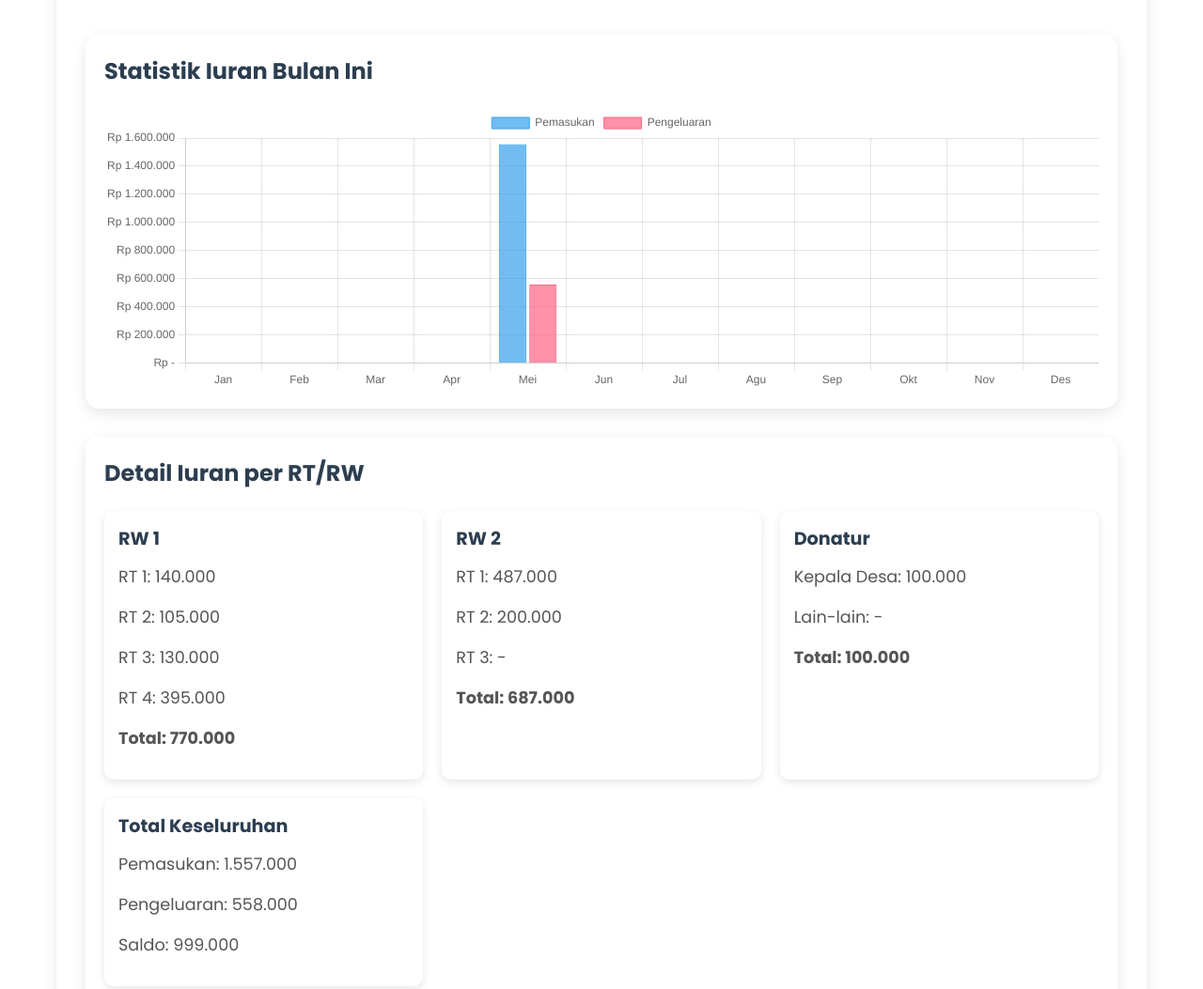
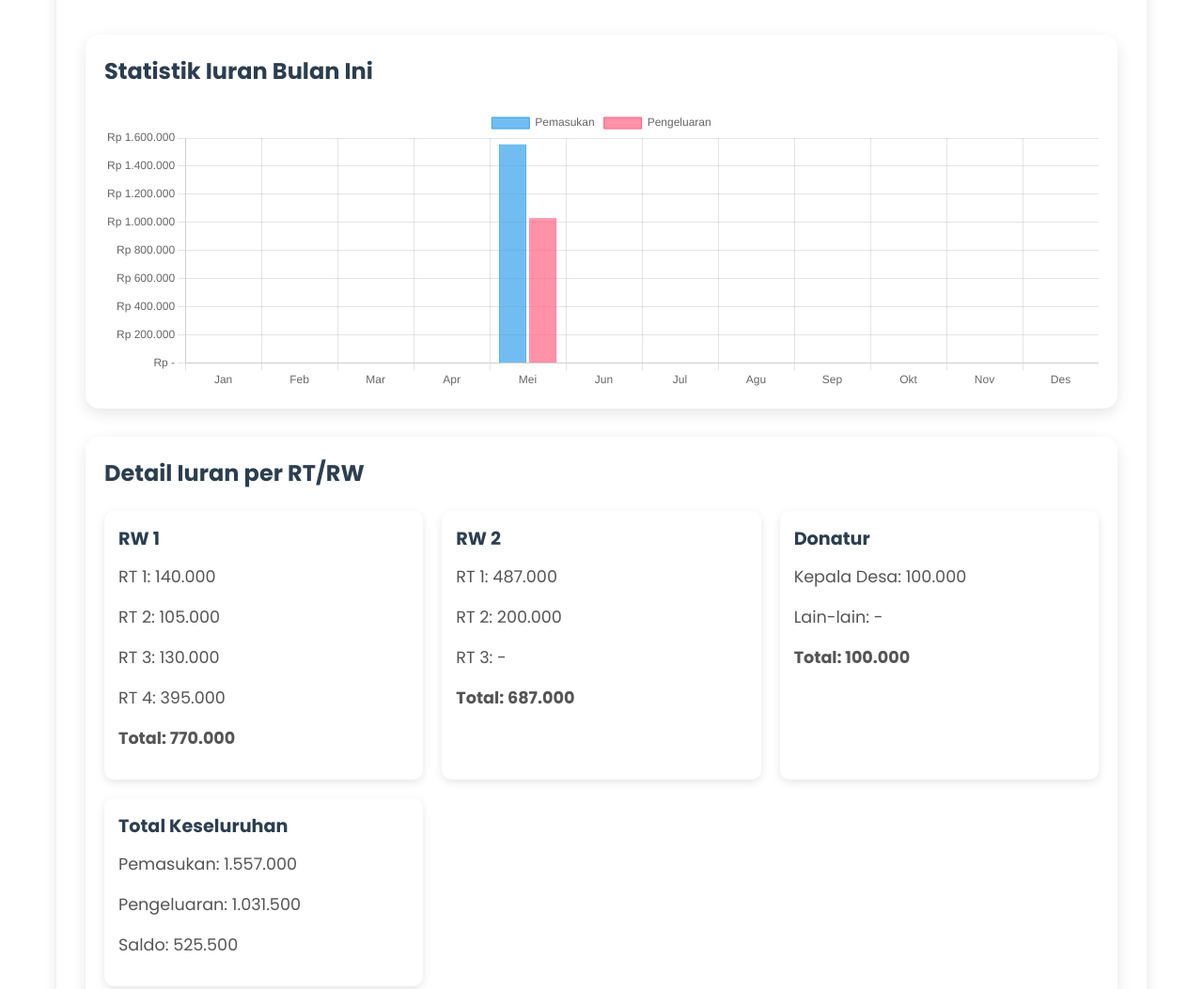
Before and after one commit to perdiansyah-hub/KTMK, a plain HTML site: page index.html in a window 1280 px wide. Shown: the part 1685-2738 px from the top of the page at 94% size. Drawn offline with nearby package versions, Linux system fonts and the light colour scheme.

Commit message:
Update index.html

```diff
--- a/index.html
+++ b/index.html
@@ -1190,8 +1190,8 @@
                 months: ['Jan', 'Feb', 'Mar', 'Apr', 'Mei', 'Jun', 'Jul', 'Agu', 'Sep', 'Okt', 'Nov', 'Des'],
                 currentMonthIndex: 4, // May is index 4 (0-based)
                 years: [2025, 2025, 2025, 2025, 2025, 2025, 2025, 2025, 2025, 2025, 2025, 2025],
-                income: [0, 0, 0, 0, 1070000, 0, 0, 0, 0, 0, 0, 0],
-                expense: [0, 0, 0, 0, 558000, 0, 0, 0, 0, 0, 0, 0],
+                income: [0, 0, 0, 0, 1557000, 0, 0, 0, 0, 0, 0, 0],
+                expense: [0, 0, 0, 0, 1031500, 0, 0, 0, 0, 0, 0, 0],
                 rwData: {
                     "1": { // RW 1
                         "1": 140000, // RT 1
```
